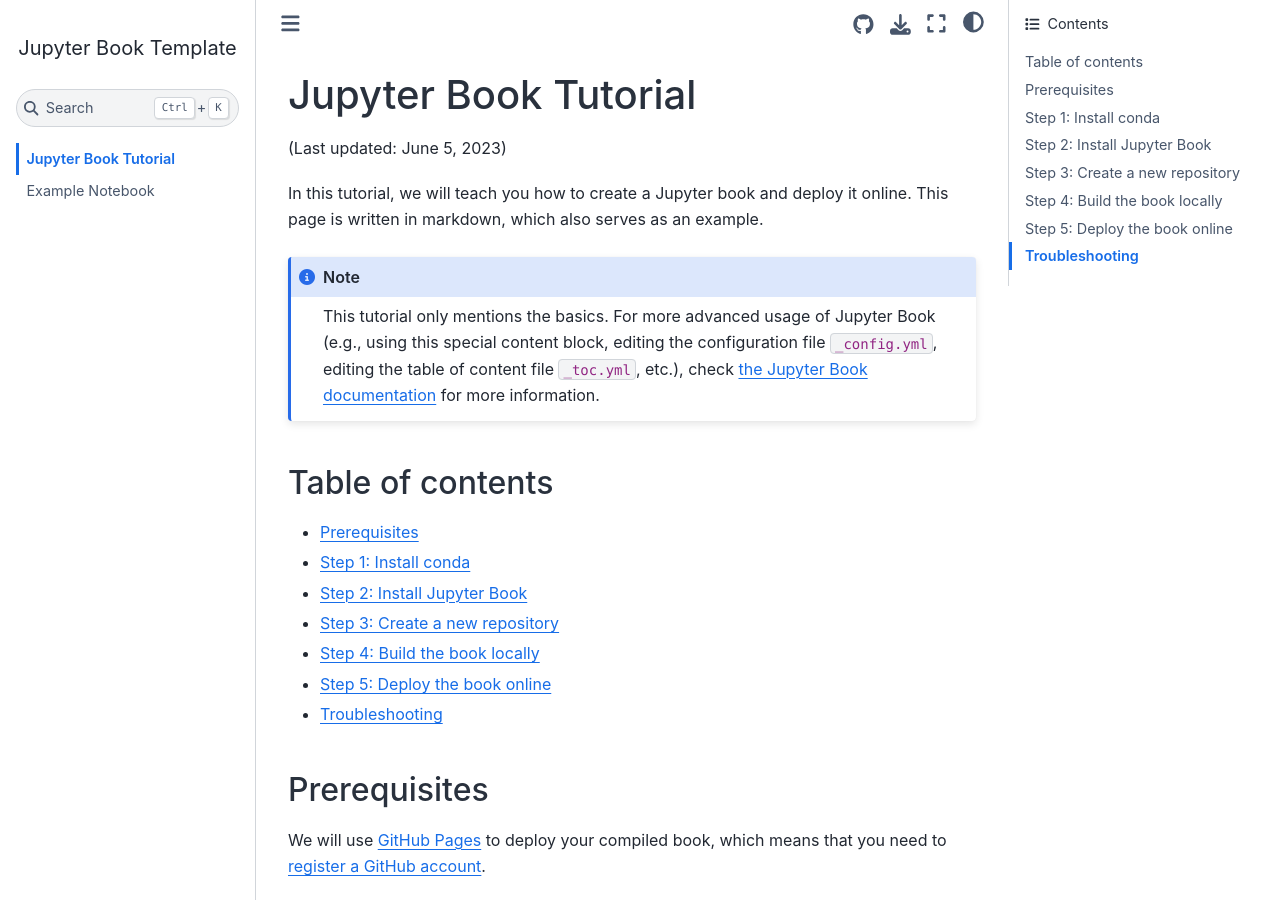
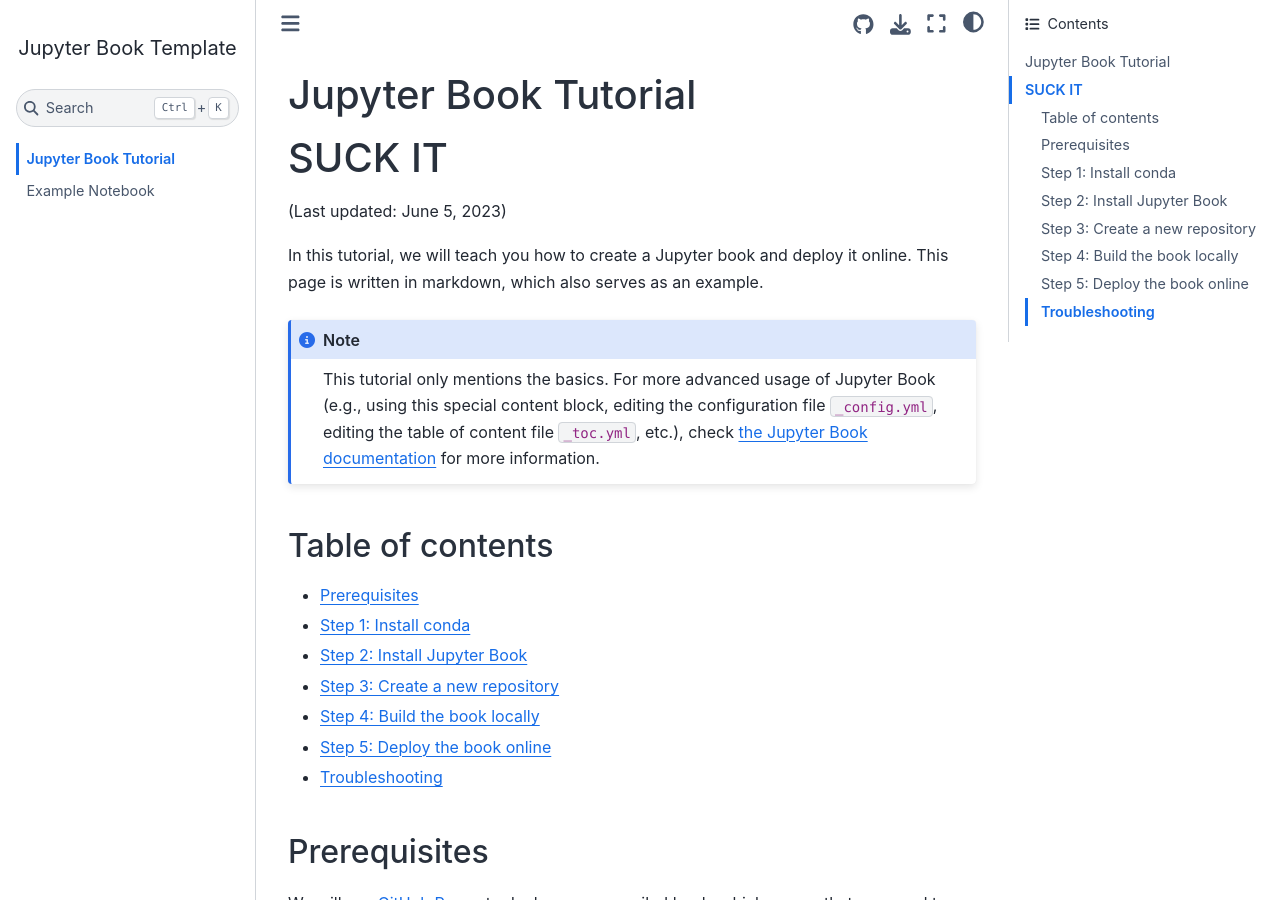
Before and after one commit to Lloydster25/Informatievisualisatie, a Jupyter Book: the page built from docs/home.md, in a window 1280 px wide and 900 px high. Built offline with Jupyter Book 1.0.4 settings and Sphinx 7.4.7 and the Sphinx Book theme 1.1.4, drawn with Linux system fonts in a browser that asks for light colours; comment, search, counter and statistics services are not loaded.

Commit message:
Update home.md

```diff
--- a/docs/home.md
+++ b/docs/home.md
@@ -1,5 +1,5 @@
 # Jupyter Book Tutorial
-
+# SUCK IT
 (Last updated: June 5, 2023)
 
 In this tutorial, we will teach you how to create a Jupyter book and deploy it online.
```
